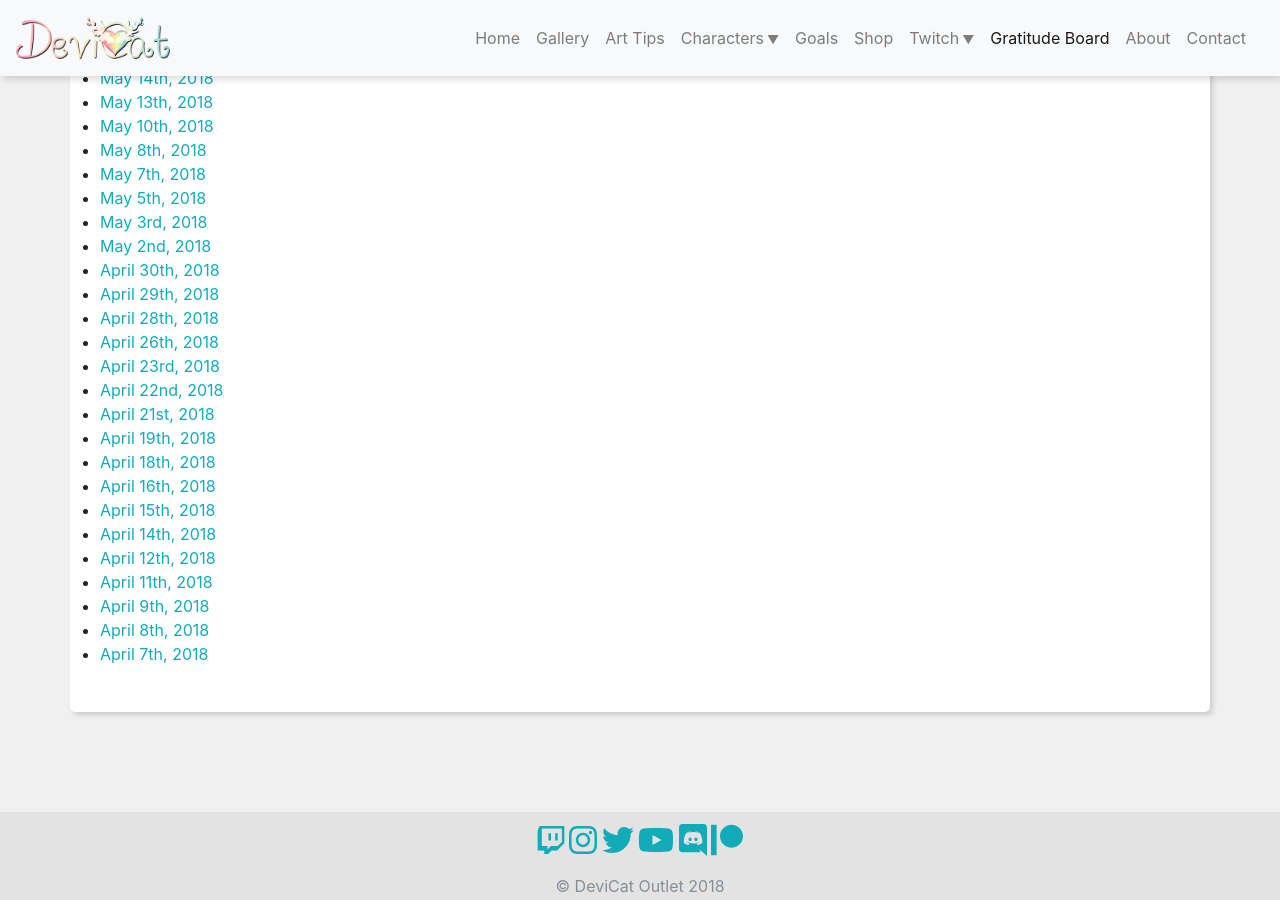
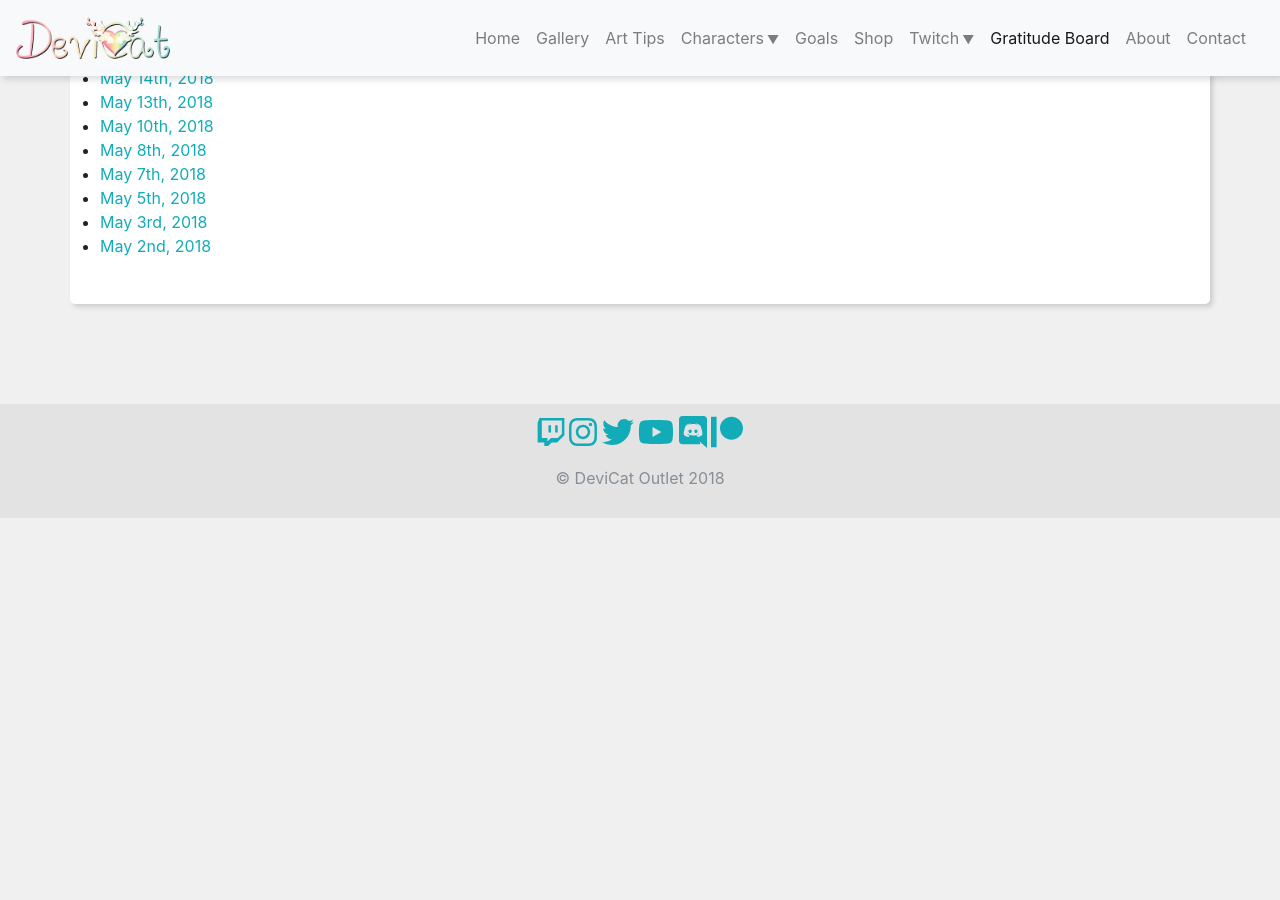
Before and after one commit to DeviCatOutlet/devicatoutlet.github.io, a Jekyll site: the page built from gratitudeboard.md, in a window 1280 px wide and 900 px high, scrolled down 1526 px. Built offline with Jekyll 4.4.1, drawn with Linux system fonts in a browser that asks for light colours; nearby versions of some CDN libraries; our own code applies the rules of GitHub Pages for plain Markdown files; after the commit the page ends 2044 px from its top, so only the background shows below that.

Commit message:
remove old entries on Gratitude Board

```diff
--- a/gratitudeboard.md
+++ b/gratitudeboard.md
@@ -21,20 +21,3 @@
 * [May 5th, 2018](https://twitter.com/DeviCatOutlet/status/992936698765041664)
 * [May 3rd, 2018](https://twitter.com/DeviCatOutlet/status/992213881669013504)
 * [May 2nd, 2018](https://twitter.com/DeviCatOutlet/status/991857667567181824)
-* [April 30th, 2018](https://twitter.com/DeviCatOutlet/status/991127391027322881)
-* [April 29th, 2018](https://twitter.com/DeviCatOutlet/status/990766305124016128)
-* [April 28th, 2018](https://twitter.com/DeviCatOutlet/status/990405340456988679)
-* [April 26th, 2018](https://twitter.com/DeviCatOutlet/status/989678443934646272)
-* [April 23rd, 2018](https://twitter.com/DeviCatOutlet/status/988590985457405952)
-* [April 22nd, 2018](https://twitter.com/DeviCatOutlet/status/988229958039416833)
-* [April 21st, 2018](https://twitter.com/DeviCatOutlet/status/987868121250725890)
-* [April 19th, 2018](https://twitter.com/DeviCatOutlet/status/987151871147159554)
-* [April 18th, 2018](https://twitter.com/DeviCatOutlet/status/986779031151443968)
-* [April 16th, 2018](https://twitter.com/DeviCatOutlet/status/986056916475490304)
-* [April 15th, 2018](https://twitter.com/DeviCatOutlet/status/985691170142646272)
-* [April 14th, 2018](https://twitter.com/DeviCatOutlet/status/985327062234910720)
-* [April 12th, 2018](https://twitter.com/DeviCatOutlet/status/984600840672632832)
-* [April 11th, 2018](https://twitter.com/DeviCatOutlet/status/984239459335135232)
-* [April 9th, 2018](https://twitter.com/DeviCatOutlet/status/983516329289412608)
-* [April 8th, 2018](https://twitter.com/DeviCatOutlet/status/983152886350827520)
-* [April 7th, 2018](https://twitter.com/DeviCatOutlet/status/982792374865801216)
```
